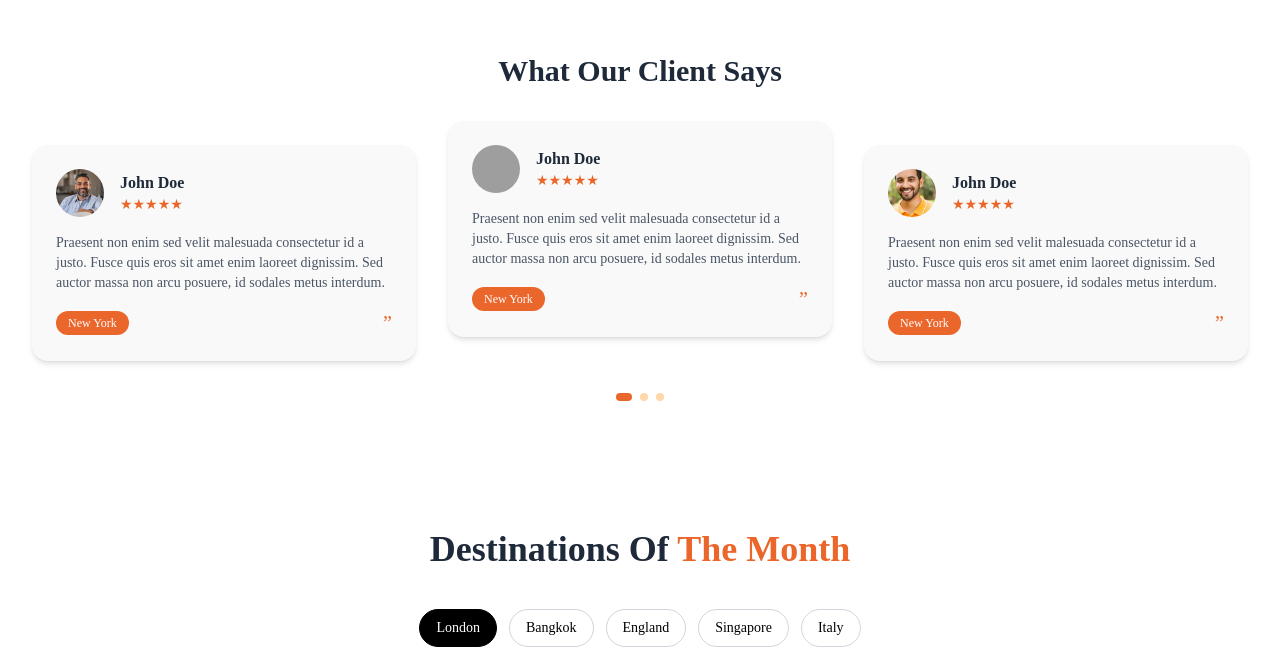
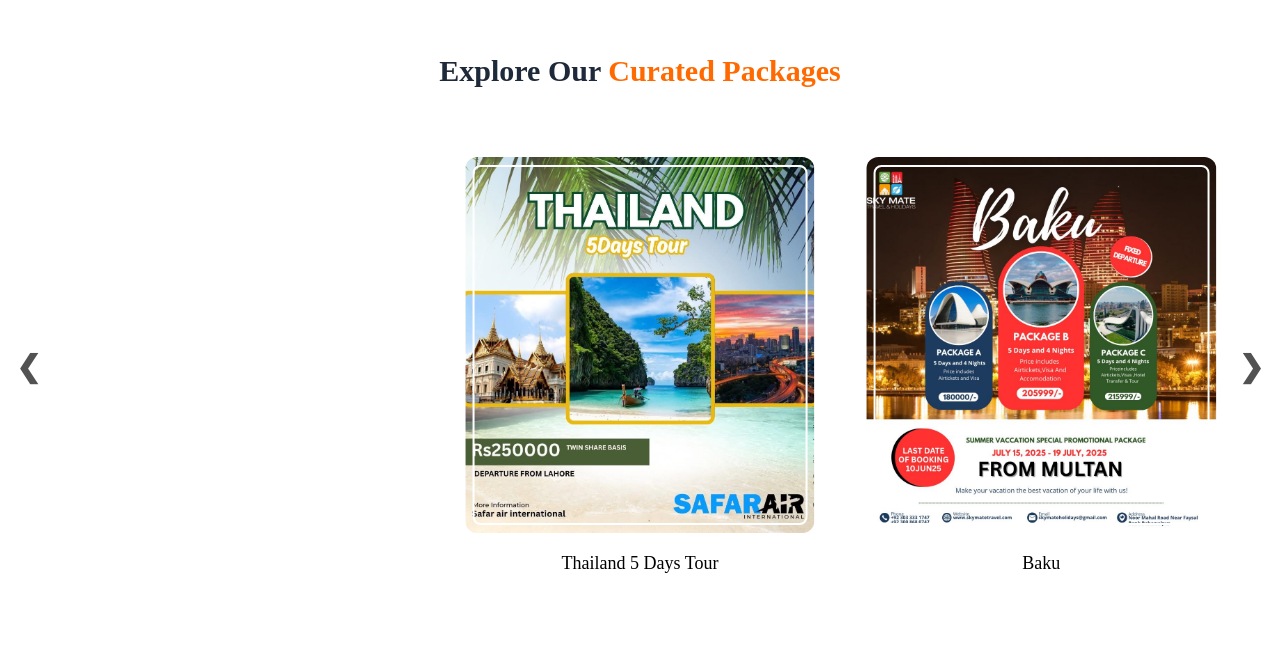
Before and after one commit to Mogehs/symate-travels, a React (Vite) app: page / in a window 1280 px wide. Shown: the part 5329-5980 px from the top of the page. Built offline with nearby package versions, Linux system fonts and the light colour scheme; grey boxes are pictures that could not be loaded; a web font is replaced by a local one.

Commit message:
added the curated products slider

```diff
--- a/src/App.jsx
+++ b/src/App.jsx
@@ -10,6 +10,7 @@ import BestDeals from "./components/BestDeals";
 import Footer from "./components/common/Footer";
 import Testimonials from "./components/Testimonials";
 import Destinations from "./components/Destinations";
+import CuratedPackages from "./components/CuratedPackages";
 
 const App = () => {
   return (
@@ -23,6 +24,7 @@ const App = () => {
         <TopPackages />
         <MostSearched />
         <BestDeals />
+        <CuratedPackages />
         <Testimonials />
         <Destinations />
         <Footer />
--- /dev/null
+++ b/src/components/CuratedPackages.jsx
@@ -0,0 +1,101 @@
+import React, { useRef } from "react";
+import { Swiper, SwiperSlide } from "swiper/react";
+import { Navigation } from "swiper/modules";
+import "swiper/css";
+import "swiper/css/navigation";
+
+const packages = [
+  { title: "Thailand 5 Days Tour", img: "/packages/pkg1.jpg" },
+  { title: "Baku", img: "/packages/pkg2.jpg" },
+  { title: "E-Visa", img: "/packages/pkg3.jpg" },
+  { title: "Amercia Visa", img: "/packages/pkg4.jpg" },
+  { title: "Visit Visa Dubai", img: "/packages/pkg5.jpg" },
+  { title: "Europe Visa", img: "/packages/pkg6.jpg" },
+  { title: "London Tour", img: "/packages/pkg7.jpg" },
+  { title: "UK Visa", img: "/packages/pkg8.jpg" },
+];
+
+const CuratedPackages = () => {
+  const prevRef = useRef(null);
+  const nextRef = useRef(null);
+
+  return (
+    <section className="py-16 px-4 md:px-12 font-dm max-w-[1536px] mx-auto overflow-hidden">
+      <h2 className="text-3xl font-semibold text-center text-gray-800 mb-8">
+        Explore Our <span className="text-orange-500">Curated Packages</span>
+      </h2>
+
+      <div className="relative">
+        {/* Custom Nav Buttons */}
+        <div className="absolute top-1/2 -translate-y-1/2 left-[-32px] md:left-[-40px] z-10">
+          <button
+            ref={prevRef}
+            className="text-neutral-600 text-3xl font-bold px-2 py-1"
+          >
+            &#10094;
+          </button>
+        </div>
+        <div className="absolute top-1/2 -translate-y-1/2 right-[-32px] md:right-[-40px] z-10">
+          <button
+            ref={nextRef}
+            className="text-neutral-600 text-3xl font-bold px-2 py-1"
+          >
+            &#10095;
+          </button>
+        </div>
+
+        <Swiper
+          modules={[Navigation]}
+          onBeforeInit={(swiper) => {
+            swiper.params.navigation.prevEl = prevRef.current;
+            swiper.params.navigation.nextEl = nextRef.current;
+          }}
+          navigation={{
+            prevEl: prevRef.current,
+            nextEl: nextRef.current,
+          }}
+          slidesPerView={1}
+          spaceBetween={20}
+          centeredSlides={true}
+          className="pb-8"
+          breakpoints={{
+            640: {
+              slidesPerView: 1.3,
+            },
+            768: {
+              slidesPerView: 2.3,
+            },
+            1024: {
+              slidesPerView: 3,
+            },
+          }}
+        >
+          {packages.map((pkg, index) => (
+            <SwiperSlide key={index}>
+              <div className="transition-transform duration-300 transform bg-white p-4 text-center my-5 relative rounded-xl swiper-slide-content">
+                <div className="border-white border-[2px] h-90 w-[88%] absolute left-1/2 -translate-x-1/2 top-6 rounded-lg"></div>
+
+                <img
+                  src={pkg.img}
+                  alt={pkg.title}
+                  className="w-full h-94 object-cover rounded-xl mb-4"
+                />
+                <p className="text-lg font-medium">{pkg.title}</p>
+              </div>
+            </SwiperSlide>
+          ))}
+        </Swiper>
+      </div>
+
+      {/* Tailwind style override for active slide */}
+      <style jsx>{`
+        .swiper-slide-active .swiper-slide-content {
+          transform: scale(1.1);
+          z-index: 10;
+        }
+      `}</style>
+    </section>
+  );
+};
+
+export default CuratedPackages;
```
